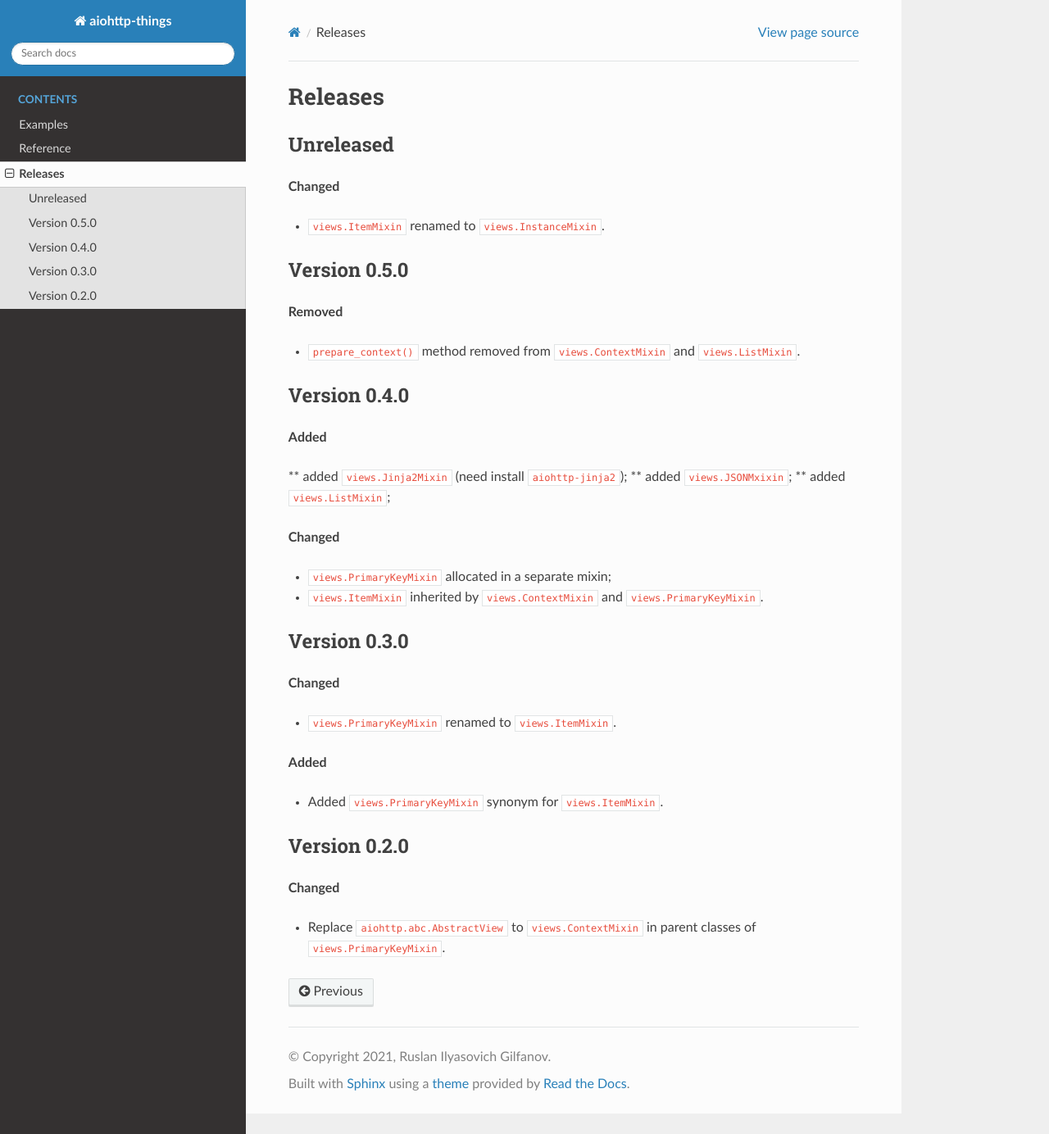
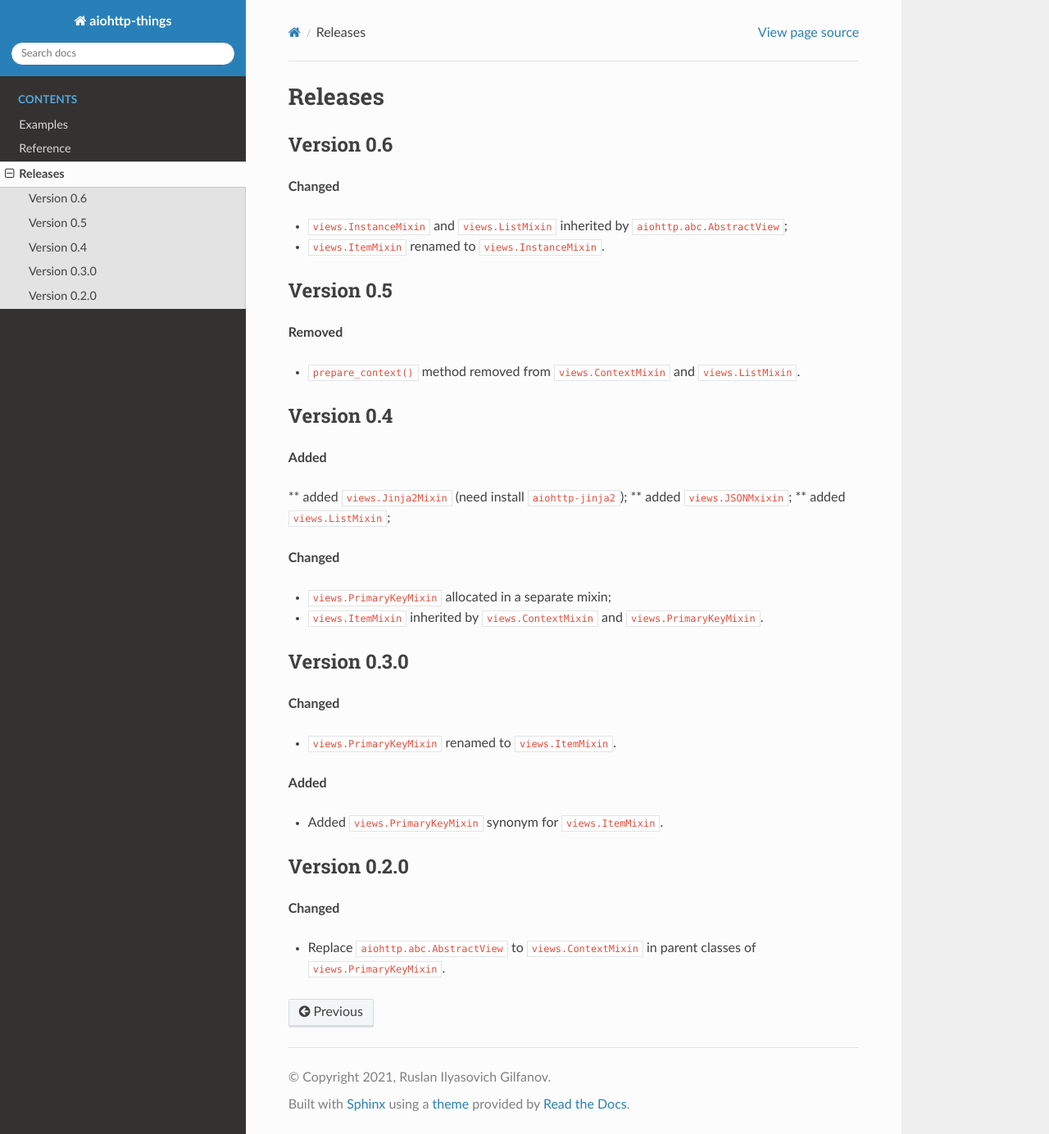
Before and after one commit to ri-gilfanov/aiohttp-things, a Sphinx documentation site: the page built from docs/releases.rst, in a window 1280 px wide and 1384 px high. Shown: the whole window at 82% size. Built offline with Sphinx 7.4.7 and the Read the Docs theme 2.0.0, drawn with Linux system fonts in a browser that asks for light colours.

Commit message:
Prepare 0.6.0

```diff
--- a/README.rst
+++ b/README.rst
@@ -55,7 +55,7 @@
   import json
   import uuid
   from aiohttp import web
-  from aiohttp_things.views import InstanceMixin, JSONMixin
+  from aiohttp_things.views import JSONMixin, PrimaryKeyMixin
 
 
   def safe_json_value(value):
@@ -66,7 +66,7 @@
           return str(value)
 
 
-  class Base(web.View, InstanceMixin, JSONMixin):
+  class Base(web.View, JSONMixin, PrimaryKeyMixin):
       async def get(self):
           self.context['Type of primary key'] = safe_json_value(type(self.pk))
           self.context['Value of primary key'] = safe_json_value(self.pk)
--- a/aiohttp_things/__init__.py
+++ b/aiohttp_things/__init__.py
@@ -1,4 +1,4 @@
 from aiohttp_things import views
 
-__version__ = '0.5.0'
+__version__ = '0.6.0'
 __all__ = ['views']
--- a/docs/examples.rst
+++ b/docs/examples.rst
@@ -9,7 +9,7 @@
   import json
   import uuid
   from aiohttp import web
-  from aiohttp_things.views import InstanceMixin, JSONMixin
+  from aiohttp_things.views import JSONMixin, PrimaryKeyMixin
 
 
   def safe_json_value(value):
@@ -20,7 +20,7 @@
           return str(value)
 
 
-  class Base(web.View, InstanceMixin, JSONMixin):
+  class Base(web.View, JSONMixin, PrimaryKeyMixin):
       async def get(self):
           self.context['Type of primary key'] = safe_json_value(type(self.pk))
           self.context['Value of primary key'] = safe_json_value(self.pk)
--- a/docs/releases.rst
+++ b/docs/releases.rst
@@ -1,20 +1,22 @@
 Releases
 ========
-Unreleased
--------------
+Version 0.6
+-----------
 **Changed**
 
+* ``views.InstanceMixin`` and ``views.ListMixin`` inherited by
+  ``aiohttp.abc.AbstractView``;
 * ``views.ItemMixin`` renamed to ``views.InstanceMixin``.
 
-Version 0.5.0
--------------
+Version 0.5
+-----------
 **Removed**
 
 * ``prepare_context()`` method removed from ``views.ContextMixin`` and
   ``views.ListMixin``.
 
-Version 0.4.0
--------------
+Version 0.4
+-----------
 **Added**
 
 ** added ``views.Jinja2Mixin`` (need install ``aiohttp-jinja2``);
--- a/example.py
+++ b/example.py
@@ -1,7 +1,7 @@
 import json
 import uuid
 from aiohttp import web
-from aiohttp_things.views import InstanceMixin, JSONMixin
+from aiohttp_things.views import JSONMixin, PrimaryKeyMixin
 
 
 def safe_json_value(value):
@@ -12,7 +12,7 @@
         return str(value)
 
 
-class Base(web.View, InstanceMixin, JSONMixin):
+class Base(web.View, JSONMixin, PrimaryKeyMixin):
     async def get(self):
         self.context['Type of primary key'] = safe_json_value(type(self.pk))
         self.context['Value of primary key'] = safe_json_value(self.pk)
--- a/pyproject.toml
+++ b/pyproject.toml
@@ -1,6 +1,6 @@
 [tool.poetry]
 name = "aiohttp-things"
-version = "0.5.0"
+version = "0.6.0"
 description = "Modest utility collection for development with AIOHTTP framework."
 authors = [
     "Ruslan Ilyasovich Gilfanov <ri.gilfanov@yandex.ru>",
```
Also changed, not shown: 1 other file.
